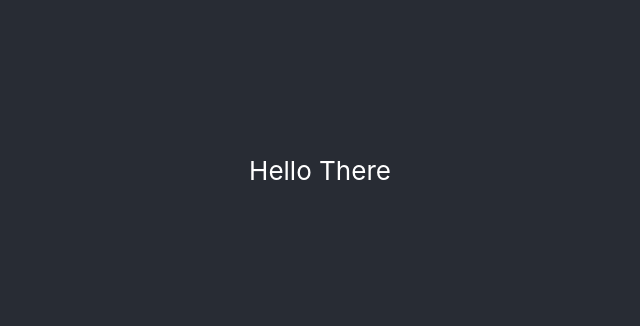
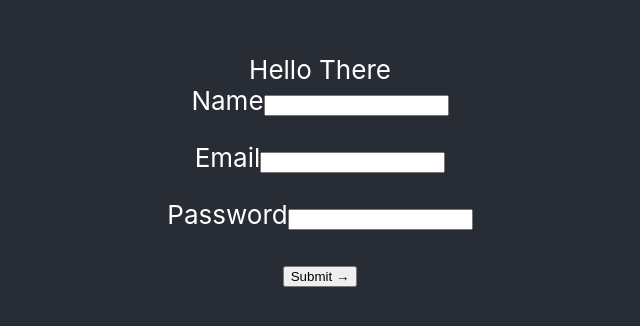
Before and after one commit to potluckplanner/frontend-1, a React (Create React App) app in the folder potluck/: page / in a window 1280 px wide. Shown: the part 230-556 px from the top of the page, without its empty margins (320-960 px from the left). Built offline with nearby package versions, Linux system fonts and the light colour scheme.

Commit message:
tweaking router and SingUp form

```diff
--- a/potluck/src/App.js
+++ b/potluck/src/App.js
@@ -1,4 +1,10 @@
 import React from 'react';
+
+import SignUp from './components/SignUp'
+import {Menu} from './components/Menu'
+
+
+import { Route, Redirect } from "react-router-dom";
 import './App.css';
 
 function App() {
@@ -6,6 +12,21 @@ function App() {
     <div className="App">
       <header className="App-header">
         Hello There
+
+        <div>
+          <Route exact path="/" component={SignUp} />
+
+
+          <Route exact path="/Menu" render={props => {
+              const token = localStorage.getItem("token");
+              if (!token) {
+                return <Redirect to="/" />;
+              }
+                return <Menu {...props} />;
+              }} />
+        </div>
+
+
       </header>
     </div>
   );
--- a/potluck/src/components/Menu.js
+++ b/potluck/src/components/Menu.js
@@ -1 +1,6 @@
-import React from 'react';
+
+
+
+export const Menu = (props) => {
+    return console.log(props)
+}
--- a/potluck/src/components/Logon.js
+++ b/potluck/src/components/SignUp.js
@@ -4,15 +4,29 @@ import * as Yup from "yup";
 import axios from "axios";
 import { Redirect } from "react-router-dom";
 
-function Login({ touched, errors }) {
+
+
+
+function SignUp({ touched, errors }) {
   const token = localStorage.getItem("token");
 
   if (token) {
-    return <Redirect to="/" />;
+    return <Redirect to="/Menu" />;
   }
 
   return (
+
     <Form >
+      <div >
+        <label >Name</label>
+        <Field
+        name="name"
+        type="name"
+        autoComplete="off"
+        />
+        <p>{touched.name && errors.name}</p>
+      </div>
+
       <div >
         <label >Email</label>
         <Field
@@ -33,7 +47,7 @@ function Login({ touched, errors }) {
         <p>{touched.password && errors.password}</p>
       </div>
 
-      <button>Submit &rarr;</button>
+      <button type="submit" >Submit &rarr;</button>
     </Form>
   );
 }
@@ -42,6 +56,7 @@ export default withFormik({
 
   mapPropsToValues() {
     return {
+      name: "",
       email: "",
       password: ""
     };
@@ -49,6 +64,9 @@ export default withFormik({
 
 
   validationSchema: Yup.object().shape({
+    name: Yup.string()
+      .min(3)
+      .required(),
     email: Yup.string()
       .email()
       .required(),
@@ -64,11 +82,11 @@ export default withFormik({
       .post(url, values)
       .then(response => {
         localStorage.setItem("token", response.data.token);
-        formikBag.props.history.push("/");
+        formikBag.props.history.push("/Menu");
       })
       .catch(e => {
         console.log(e.response.data);
       });
   }
 
-})(Login);
+})(SignUp);
```
